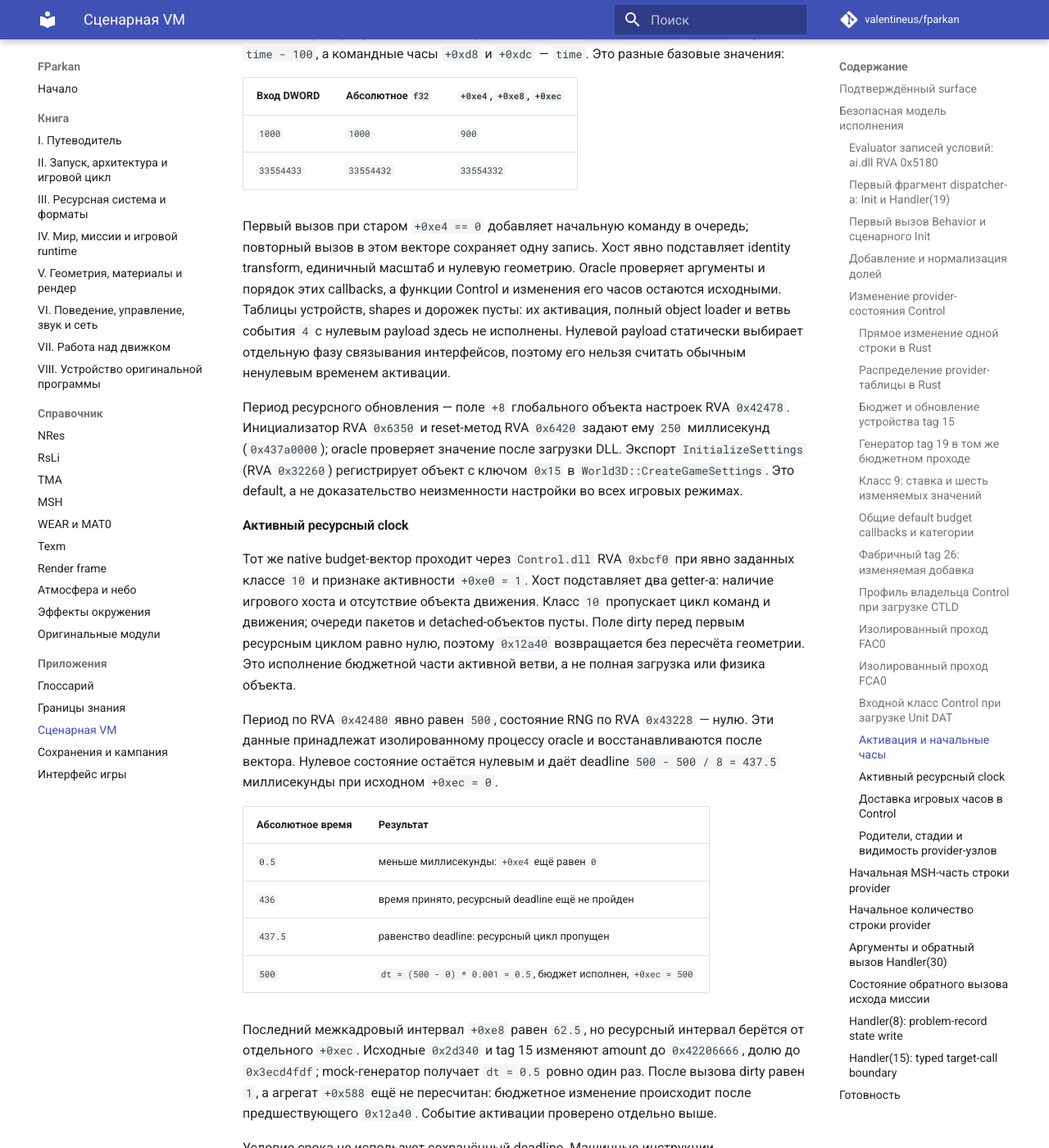
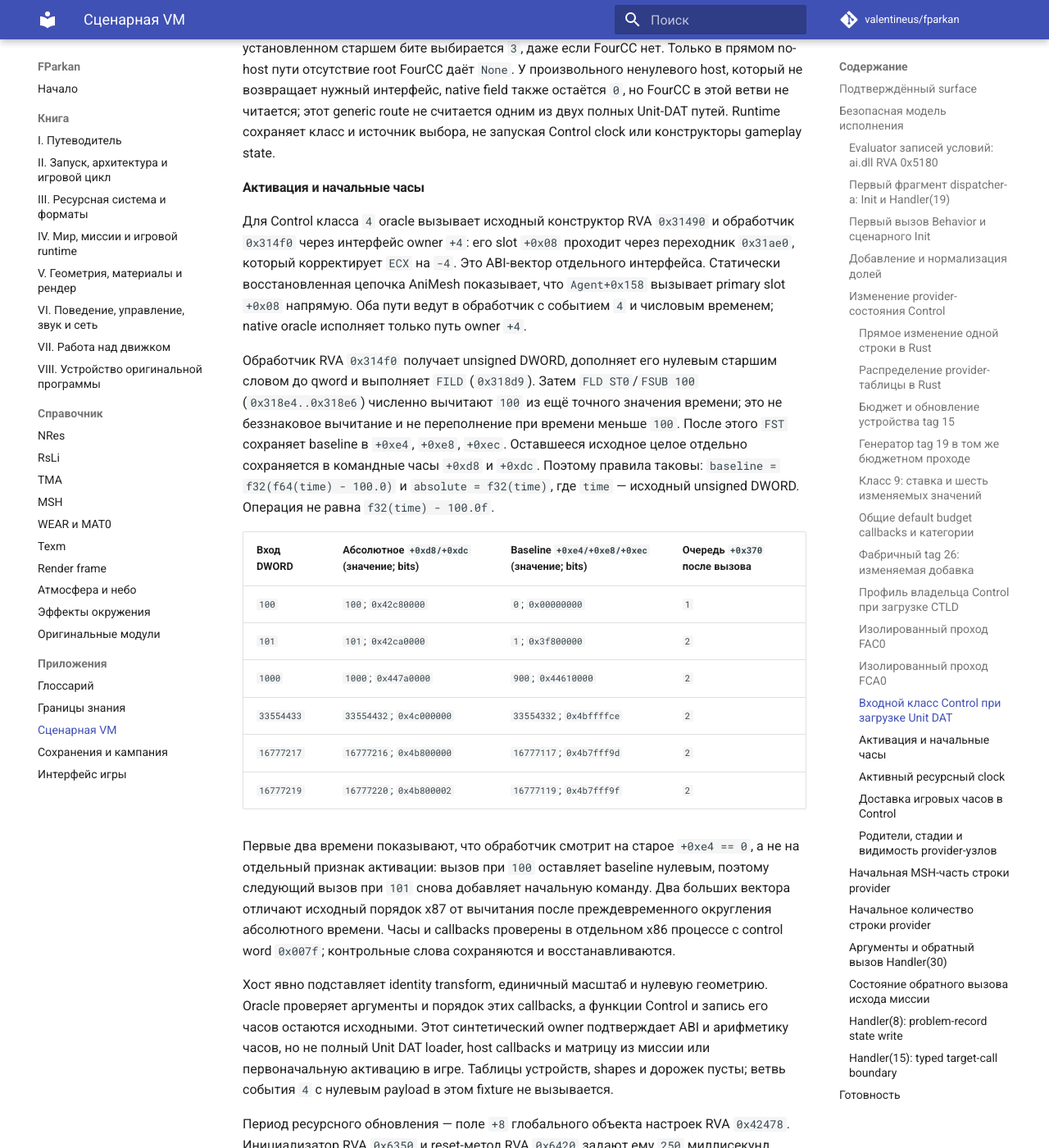
Before and after one commit to valentineus/fparkan, an MkDocs documentation site: the page built from docs/appendices/script-vm.md, in a window 1280 px wide and 1400 px high, scrolled down 30364 px. Shown: the whole window at 82% size. Built offline with MkDocs 1.6.1 and Material for MkDocs 9.7.7, drawn with Linux system fonts in a browser that asks for light colours; comment, search, counter and statistics services are not loaded; some of the changed text lies outside the part shown.

Commit message:
test(runtime): pin native Control activation clock bits

```diff
--- a/docs/appendices/script-vm.md
+++ b/docs/appendices/script-vm.md
@@ -1095,15 +1095,28 @@ backing. Значения `[2, 3, 5]` относятся только к нем
 `World3D::FUN_10007cb0` (RVA `0x7cb0`) до своего возврата посылает Agent event
 `0` через primary vtable slot `+0x38`. Agent RVA `0x1a80` сначала вызывает
 базовый обработчик `0x17df0`, затем рассылает компонентам event `4` с null
-payload. Конструктор AniMesh задаёт `+0x158/+0x15c/+0x160` равными `1.0`.
+payload. Позже та же функция `World3D+0x7cb0` повторяет slot `+0x38` с DWORD
+времени из `DATWorld+0x32a38` (`0x7e6e`); `World3D+0x7ea0` передаёт туда же
+время в `0x80a9`. Setter `World3D+0x5140` записывает входной DWORD в эту ячейку.
+Нулевой вызов связывает интерфейсы, а ненулевой `NumericTime` запускает отдельную
+ветвь активации. Конструктор AniMesh задаёт `+0x158/+0x15c/+0x160` равными `1.0`.
 Обработчик модели `0x75b0/0x6fc0` привязывает интерфейсы и матрицу, Effect RVA
 `0x3d30` и Control RVA `0x1ce00` сохраняют host/service указатели, а Control
 `0x1fe00` меняет только локальный collision-флаг. Эти ветви не вызывают AniMesh
-scale setter `0x14770` и не пишут поля масштаба. После них Control проходит
-`0x31b00 -> 0x314f0 -> 0x7830 -> 0xf940`, то есть в FAC0 входит с constructor
-scales `[1, 1, 1]`. Это подтверждено только для обычной начальной загрузки и
-rebind; отдельные AddNewObject/mirror scale setters и более поздние placement/
-tick пути в этот вывод не входят.
+scale setter `0x14770` и не пишут поля масштаба. При загрузке AniMesh получает
+Control secondary owner с QI selector `0xa` и сохраняет возвращённый base owner
+в `Agent+0x158`: `AniMesh.dll+0x2ff0` делает этот вызов в RVA `0x32ee..0x3300`,
+а `Control.dll+0x76f0` для selector `0xa` вычитает `0x14` из `ECX` и возвращает
+указатель. Диспетчер AniMesh RVA `0x1afb..0x1b0d` посылает через `Agent+0x158`
+событие `4` в slot `+0x08`. Его base-owner vtable — Control RVA `0x3d298`, и
+slot ведёт прямо в `0x314f0`; при нулевом payload исходный обработчик проходит
+`0x7830 -> 0xf940`, поэтому FAC0 входит с constructor scales `[1, 1, 1]`.
+Встречающиеся рядом переходники относятся к другим интерфейсам: Control owner
+`+4` с таблицей `0x3d254` проходит через `0x31ae0` (adjust `-4`), а owner `+8`
+с таблицей `0x3d1fc` — через `0x31b00` (adjust `-8`). Последний путь не является
+вызовом через `Agent+0x158`. Это подтверждено только для обычной начальной
+загрузки и rebind; отдельные AddNewObject/mirror scale setters и более поздние
+placement/tick пути в этот вывод не входят.
 
 Теперь полный Rust loader вызывает FAC0 и затем FCA0 в
 `build_control_device_projection_with_class`, после сборки provider rows и устройств.
@@ -1300,26 +1313,46 @@ Runtime сохраняет класс и источник выбора, не з
 
 #### Активация и начальные часы
 
-Для Control класса `4` oracle вызывает исходный конструктор RVA `0x31490`
-и обработчик интерфейса RVA `0x31ae0` → `0x314f0` с событием `4` и ненулевым
-DWORD времени. Он выставляет `+0xe0` по условию `class != 0`, копирует матрицу
-хоста в три transform-поля и численно преобразует беззнаковое время в `f32`.
-Поля `+0xe4`, `+0xe8` и `+0xec` получают `time - 100`, а командные часы
-`+0xd8` и `+0xdc` — `time`. Это разные базовые значения:
-
-| Вход DWORD | Абсолютное `f32` | `+0xe4`, `+0xe8`, `+0xec` |
-|---|---|---|
-| `1000` | `1000` | `900` |
-| `33554433` | `33554432` | `33554332` |
-
-Первый вызов при старом `+0xe4 == 0` добавляет начальную команду в очередь;
-повторный вызов в этом векторе сохраняет одну запись. Хост явно подставляет
-identity transform, единичный масштаб и нулевую геометрию. Oracle проверяет
-аргументы и порядок этих callbacks, а функции Control и изменения его часов
-остаются исходными. Таблицы устройств, shapes и дорожек пусты: их активация,
-полный object loader и ветвь события `4` с нулевым payload здесь не исполнены.
-Нулевой payload статически выбирает отдельную фазу связывания интерфейсов,
-поэтому его нельзя считать обычным ненулевым временем активации.
+Для Control класса `4` oracle вызывает исходный конструктор RVA `0x31490` и
+обработчик `0x314f0` через интерфейс owner `+4`: его slot `+0x08` проходит через
+переходник `0x31ae0`, который корректирует `ECX` на `-4`. Это ABI-вектор
+отдельного интерфейса. Статически восстановленная цепочка AniMesh показывает,
+что `Agent+0x158` вызывает primary slot `+0x08` напрямую. Оба пути ведут в
+обработчик с событием `4` и числовым временем; native oracle исполняет только
+путь owner `+4`.
+
+Обработчик RVA `0x314f0` получает unsigned DWORD, дополняет его нулевым старшим
+словом до qword и выполняет `FILD` (`0x318d9`). Затем `FLD ST0`/`FSUB 100`
+(`0x318e4..0x318e6`) численно вычитают `100` из ещё точного значения времени;
+это не беззнаковое вычитание и не переполнение при времени меньше `100`. После этого
+`FST` сохраняет baseline в `+0xe4`, `+0xe8`, `+0xec`. Оставшееся исходное целое
+отдельно сохраняется в командные часы `+0xd8` и `+0xdc`. Поэтому правила таковы:
+`baseline = f32(f64(time) - 100.0)` и `absolute = f32(time)`, где `time` —
+исходный unsigned DWORD. Операция не равна `f32(time) - 100.0f`.
+
+| Вход DWORD | Абсолютное `+0xd8/+0xdc` (значение; bits) | Baseline `+0xe4/+0xe8/+0xec` (значение; bits) | Очередь `+0x370` после вызова |
+|---|---|---|---|
+| `100` | `100`; `0x42c80000` | `0`; `0x00000000` | `1` |
+| `101` | `101`; `0x42ca0000` | `1`; `0x3f800000` | `2` |
+| `1000` | `1000`; `0x447a0000` | `900`; `0x44610000` | `2` |
+| `33554433` | `33554432`; `0x4c000000` | `33554332`; `0x4bffffce` | `2` |
+| `16777217` | `16777216`; `0x4b800000` | `16777117`; `0x4b7fff9d` | `2` |
+| `16777219` | `16777220`; `0x4b800002` | `16777119`; `0x4b7fff9f` | `2` |
+
+Первые два времени показывают, что обработчик смотрит на старое `+0xe4 == 0`, а
+не на отдельный признак активации: вызов при `100` оставляет baseline нулевым,
+поэтому следующий вызов при `101` снова добавляет начальную команду. Два больших
+вектора отличают исходный порядок x87 от вычитания после преждевременного
+округления абсолютного времени. Часы и callbacks проверены в отдельном x86
+процессе с control word `0x007f`; контрольные слова сохраняются и
+восстанавливаются.
+
+Хост явно подставляет identity transform, единичный масштаб и нулевую геометрию.
+Oracle проверяет аргументы и порядок этих callbacks, а функции Control и запись
+его часов остаются исходными. Этот синтетический owner подтверждает ABI и
+арифметику часов, но не полный Unit DAT loader, host callbacks и матрицу из
+миссии или первоначальную активацию в игре. Таблицы устройств, shapes и дорожек
+пусты; ветвь события `4` с нулевым payload в этом fixture не вызывается.
 
 Период ресурсного обновления — поле `+8` глобального объекта настроек
 RVA `0x42478`. Инициализатор RVA `0x6350` и reset-метод RVA `0x6420` задают
```
Also changed, not shown: docs/appendices/knowledge-boundaries.md (+27 -12 lines), 1 other file.
